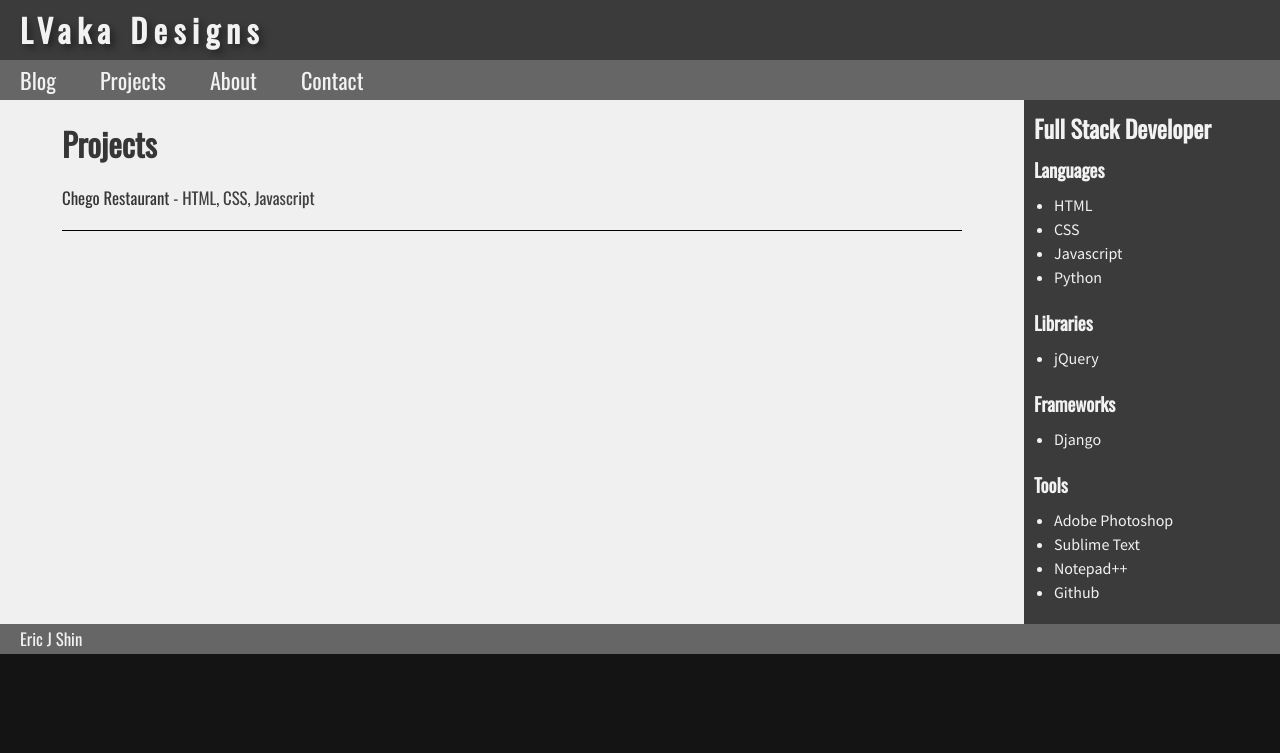
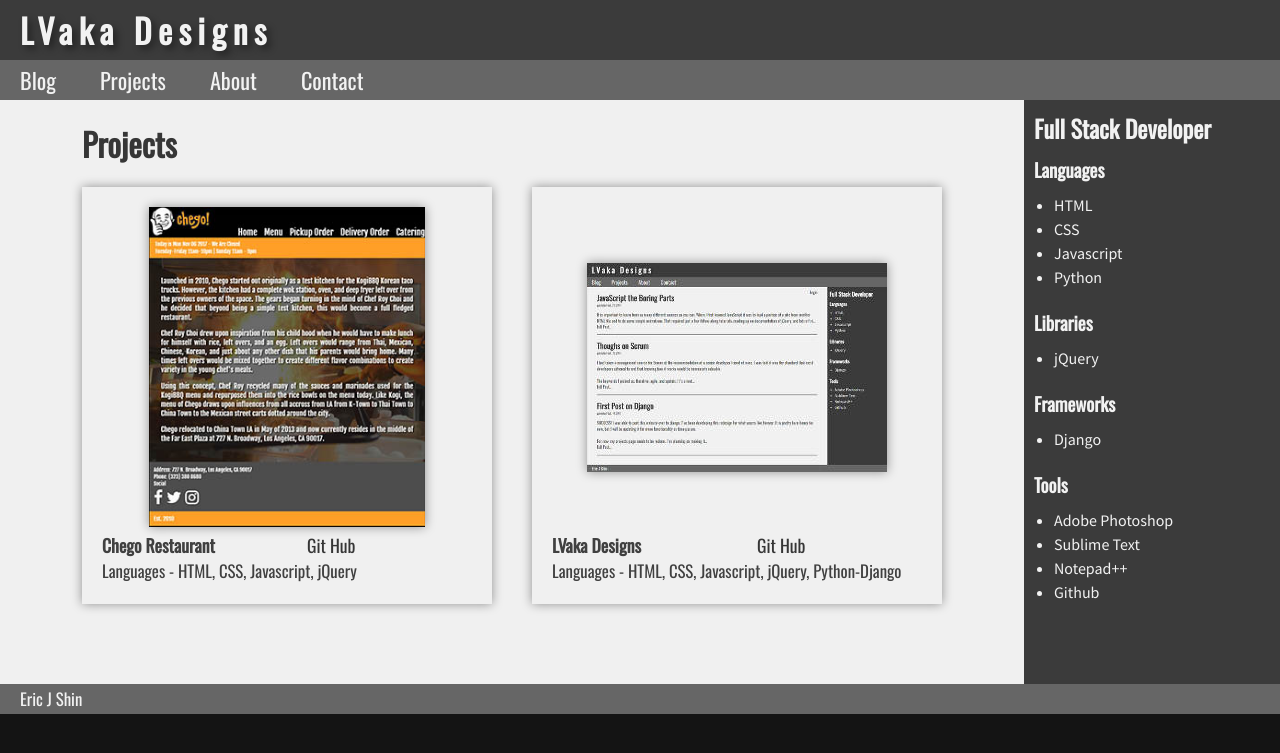
Before and after one commit to lvaka/djangoport, a Django app: page /projects/ in a window 1280 px wide. Shown: the top 753 px of the page. Run offline with Django 3.2, Linux system fonts and the light colour scheme; some libraries are stand-ins or nearby versions.

Commit message:
Updated Projects page

```diff
--- a/lvaka/blog/models.py
+++ b/lvaka/blog/models.py
@@ -21,9 +21,10 @@
 
 """class Project(models.Model):
 	author = models.ForeignKey('auth.User')
+	img_url = models.CharField(max_length=400)
 	site_name = models.CharField(max_length=140)
 	site_url = models.CharField(max_length=400)
-	img_url = models.CharField(max_length=400)
+	site_git = models.CharField(max_length=400)
 	languages = models.TextField()
 
 	def publish(self):
--- a/lvaka/blog/static/css/style.css
+++ b/lvaka/blog/static/css/style.css
@@ -56,7 +56,9 @@
 	font-family: 'Oswald', sans-serif;
 	color: #363636;
 	text-decoration: none;
+	font-size: 1.05em;
 }
+
 table {
 	color: #404040;
 	font-family: 'Oswald', sans-serif;
@@ -67,7 +69,6 @@
 	margin: 0;
 	padding: 0;
 	height: 100px;
-	background: #3B3B3B;
 	display: inline-block;
 }
 
@@ -85,12 +86,12 @@
 #bodyContainer{
 	margin: 0 auto;
 	padding: 0;
-	/*max-width: 1200px;*/
 }
 
 #title{
 	height: 60px;
 	line-height: 60px;
+	background: #3B3B3B;
 }
 
 #gridbox{
@@ -98,19 +99,20 @@
 	display: grid;
 	grid-template-columns: 80% auto;
 	grid-template-areas:
-		"mainBody asideMain"
+		"mainBody asideMain";
 }
 
 #mainbody{
-	grid-area: "mainBody";
+	grid-area: mainBody;
 	margin: 0;
 	padding: 0 40px;
 	background: #F0F0F0;
 	padding-bottom: 40px;
 }
 
+/*SideBar Styling*/
 #knowledge{
-	grid-area: "asideMain";
+	grid-area: asideMain;
 	padding: 0;
 	margin: 0;
 	background: #3B3B3B;
@@ -135,6 +137,7 @@
 	margin: 0;
 	padding: 2px 0;
 }
+
 #knowledge li:hover{
 	-o-transition:.3s;
   	-ms-transition:.3s;
@@ -144,7 +147,10 @@
 	letter-spacing: 0.08em;
 	background: rgb(70,70,70);
 }
+/*End of SideBar*/
 
+
+/*Specific Styling for Blog Posts*/
 .date p{
 	margin-left: 0;
 	margin-bottom: 0;
@@ -176,8 +182,15 @@
 	color: #C4252F;
 	text-decoration: underline;
 }
+/*End of Blog Post Styling*/
 
 /*Styling for New Post Form*/
+.post-form p{
+	display: block;
+	font-size: 1.4em;
+	margin: 10px 0;
+}
+
 .post-form p label{
 	float: left;
 	top: 0;
@@ -194,6 +207,7 @@
 }
 /*End Styling for New Post Form*/
 
+/*Page Selection Menu*/
 #menu{
 	width: 100%;
 	margin: 0;
@@ -235,6 +249,9 @@
 	text-decoration: underline;
 }
 
+/*End of Page Selection Menu*/
+
+/*Contact Icons nested in Page Selection Menu*/
 #contactIcons{
 	display: none;
 	width: max-content;
@@ -251,6 +268,10 @@
 	padding: 0;
 	text-align: center;
 }
+/*End of Contact Icons*/
+
+
+/*CRUD buttons*/
 #addnew{
 	display: inline;
 	width: max-content;
@@ -264,12 +285,69 @@
 	letter-spacing: 0.05em;
 }
 
-.post-form p{
-	display: block;
-	font-size: 1.4em;
-	margin: 10px 0;
+/*End of CRUDS buttons*/
+
+/*Projects Styling*/
+
+#project_grid{
+	margin-left: auto;
+	margin-right: auto;
+	max-width: 900px;
+	padding-top: 20px;
+	padding-bottom: 20px;
+	display: grid;
+	grid-template-columns: 1fr 1fr;
+	grid-template-rows: auto;
 }
 
+#project_grid a:hover, #project_grid a:hover b{
+	-o-transition:.3s;
+  	-ms-transition:.3s;
+ 	-moz-transition:.3s;
+  	-webkit-transition:.3s;
+	color: #C4252F;
+	letter-spacing: 0.08em;
+	text-decoration: underline;
+}
+
+.project_entry{
+	box-shadow: 0 0 10px rgba(2,2,2,0.4);
+	display: grid;
+	margin: 20px;
+	padding-top:20px;
+	padding-bottom:20px;
+	grid-template-columns: 1fr 1fr;
+	grid-template-rows: 325px 1fr 1fr;
+	grid-template-areas:
+		"projectImage     projectImage"
+		"projectName      projectGit"
+		"projectLanguages projectLanguages";
+}
+
+.project_image{
+	grid-area: projectImage;
+	margin-top: auto;
+	margin-bottom: auto;
+	margin-left: auto;
+	margin-right: auto;
+}
+.project_image img{
+	box-shadow: 0 0 10px rgba(0,0,0,0.4);
+	max-height: 320px;
+}
+.project_name{
+	grid-area: projectName;
+}
+.project_git{
+	grid-area: projectGit;
+}
+.languages{
+	grid-area: projectLanguages;
+}
+
+/*End Projects Styling*/
+
+/*Styling for large text in About Page*/
 #about{
 	margin-top: 20px;
 }
@@ -278,7 +356,10 @@
 	margin-top: 20px;
 	margin-bottom: 20px;
 }
+/*End of About Page Specific*/
 
+
+/*Mobile Device Media Query*/
 @media only screen and (max-device-width: 600px){
 	.heading {
 		height: max-content;
@@ -360,4 +441,9 @@
 	br {
 		line-height: 0.2em;
 	}
+
+	.project_image img{
+	box-shadow: 0 0 10px rgba(0,0,0,0.4);
+	max-width: 80%;
+	}
 }
--- a/lvaka/blog/templates/blog/projects.html
+++ b/lvaka/blog/templates/blog/projects.html
@@ -1,9 +1,23 @@
 {% extends 'blog/base.html' %}
+{% load staticfiles %}
 
 {% block content %}
-		<div class="post">
-			<h1>Projects</h1>
-			<br />
-			<p><a href="http://htmlcss.lvakadesigns.com/Chego">Chego Restaurant</a> - HTML, CSS, Javascript</p>
+	<div id="project_grid">
+		<h1>Projects</h1>
+		<br />
+
+		<div class="project_entry">
+			<div class="project_image"><a href="http://htmlcss.lvakadesigns.com/Chego"><img src="{% static 'images/chego_snap.jpg' %}" /></a></div>
+			<div class="project_name"><a href="http://htmlcss.lvakadesigns.com/Chego"><p><b>Chego Restaurant</b></p></a></div>
+			<div class="project_git"><p><a href="https://github.com/lvaka/Chego">Git Hub</a></p></div>
+			<div class="languages"><p>Languages - HTML, CSS, Javascript, jQuery</p></div>
 		</div>
+
+		<div class="project_entry">
+			<div class="project_image"><a href="http://www.lvakadesigns.com"><img src="{% static 'images/lvaka_snap.jpg' %}" /></a></div>
+			<div class="project_name"><a href="http://www.lvakadesigns.com"><p><b>LVaka Designs</b></p></a></div>
+			<div class="project_git"><p><a href="https://github.com/lvaka/djangoport/tree/dreamhost">Git Hub</a></p></div>
+			<div class="languages"><p>Languages - HTML, CSS, Javascript, jQuery, Python-Django</p></div>
+		</div>
+	</div>
 {% endblock %}
--- a/lvaka/blog/urls.py
+++ b/lvaka/blog/urls.py
@@ -2,14 +2,14 @@
 from django.contrib.staticfiles.urls import staticfiles_urlpatterns
 from django.contrib import admin
 from . import views
-from django.views.generic import TemplateView
+
 
 urlpatterns = [
 	url(r'^$', views.post_list, name='post_list'),
 	url(r'^post/(?P<pk>\d+)/$', views.post_detail, name='post_detail'),
 	url(r'^post/new/$', views.post_new, name='post_new'),
 	url(r'^about/$', views.about_page, name='about'),
-	url(r'^projects/$', TemplateView.as_view(template_name="blog/projects.html"), name='projects'),
+	url(r'^projects/$', views.projects, name='projects'),
 	url(r'^post/drafts/$', views.post_draft_list, name='post_draft_list'),
 	url(r'^post/(?P<pk>\d+)/edit/$', views.post_edit, name='post_edit'),
 	url(r'^post/(?P<pk>\d+)/publish/$', views.post_publish, name='post_publish'),
--- a/lvaka/blog/views.py
+++ b/lvaka/blog/views.py
@@ -45,6 +45,9 @@
 def about_page(request):
 	return render(request, 'blog/about.html')
 
+def projects(request):
+	return render(request, 'blog/projects.html')
+
 @login_required
 def post_draft_list(request):
 	posts = Post.objects.filter(published_date__isnull=True).order_by('created_date')
```
Also changed, not shown: lvaka/blog/static/images/chego_snap.jpg (added), lvaka/blog/static/images/lvaka_snap.jpg (added).
